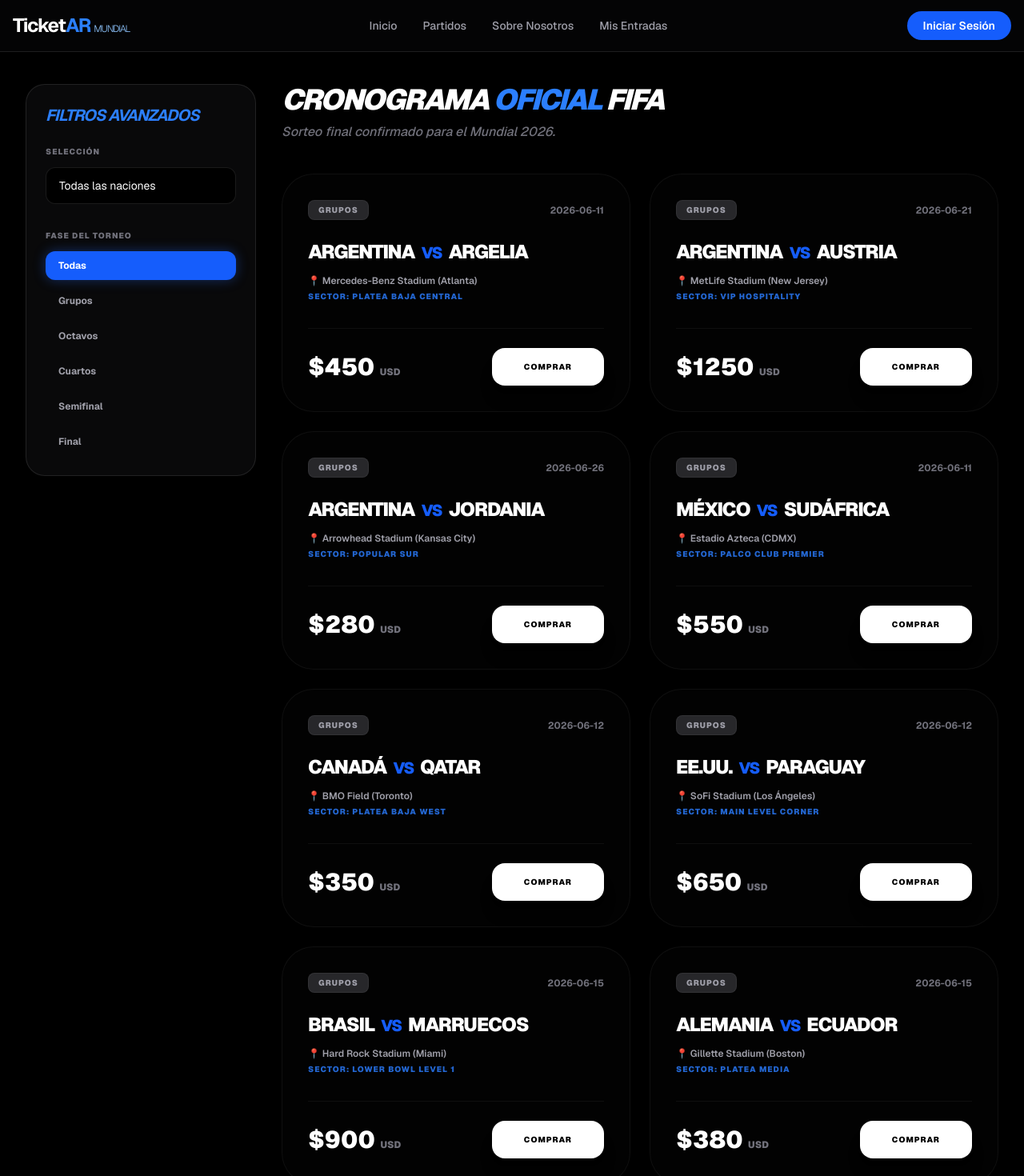
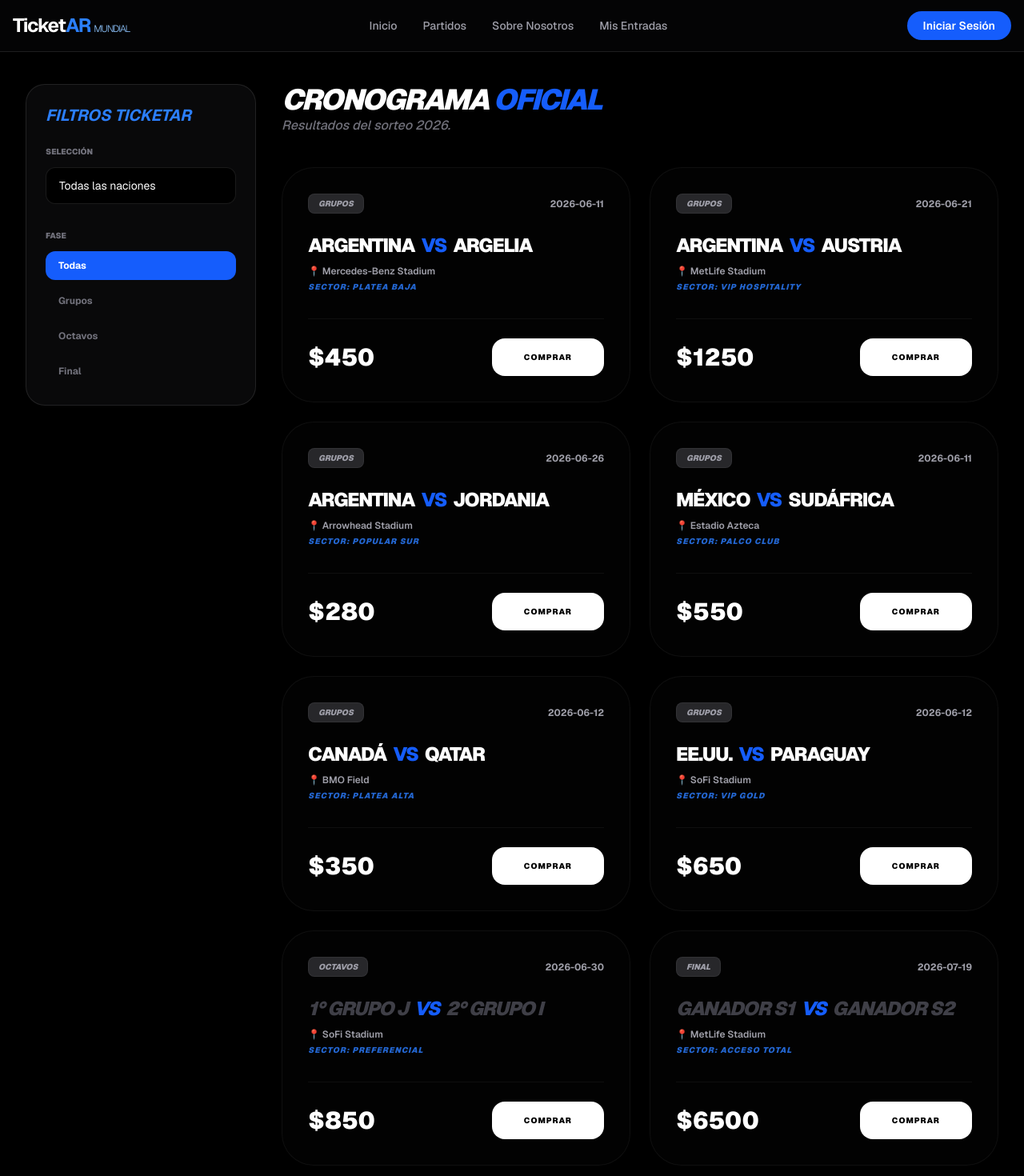
Before and after one commit to JuanmaInv/TicketAR---Mundial---UCP---2026-, a Next.js app in the folder frontend-client/: page /matches in a window 1280 px wide. Shown: the top 1470 px of the page at 80% size. Built offline with nearby package versions, Linux system fonts and the light colour scheme.

Commit message:
feat: definir interfaz de partidos y actualizar lógica de selección para el Mundial 2026

```diff
--- a/frontend-client/app/matches/page.tsx
+++ b/frontend-client/app/matches/page.tsx
@@ -2,69 +2,54 @@
 
 import { useState } from "react";
 
-// 1. LAS 48 SELECCIONES SEGÚN EL CRONOGRAMA DE LA IMAGEN
+// Definimos la interfaz para que TypeScript no tire error en el renderizado
+interface Match {
+  id: number;
+  teamA: string;
+  teamB: string;
+  phase: string;
+  date: string;
+  hour: string;
+  stadium: string;
+  sector: string;
+  price: number;
+  defined: boolean;
+}
+
+// 1. LISTA DE SELECCIONES (Sincronizada con tu cronograma)
 const SELECCIONES_2026 = [
-  "Argentina", "Argelia", "Austria", "Jordania", // Grupo J
-  "México", "Sudáfrica", "Corea del Sur", "Republica Checa", // Grupo A
-  "Canadá", "Bosnia", "Qatar", "Suiza", // Grupo B
-  "Brasil", "Marruecos", "Haití", "Escocia", // Grupo C
-  "EE.UU.", "Paraguay", "Australia", "Turquia", // Grupo D
-  "Alemania", "Curazao", "Costa de Marfil", "Ecuador", // Grupo E
-  "Holanda", "Japón", "Suecia", "Túnez", // Grupo F
-  "Bélgica", "Egipto", "Irán", "Nueva Zelanda", // Grupo G
-  "España", "Cabo Verde", "Arabia Saudita", "Uruguay", // Grupo H
-  "Francia", "Senegal", "Irak", "Noruega", // Grupo I
-  "Portugal", "RD del congo", "Uzbekistán", "Colombia", // Grupo K
-  "Inglaterra", "Croacia", "Ghana", "Panamá" // Grupo L
+  "Argentina", "Argelia", "Austria", "Jordania",
+  "México", "Sudáfrica", "Corea del Sur", "Republica checa",
+  "Canadá", "Bosnia", "Qatar", "Suiza",
+  "Brasil", "Marruecos", "Haití", "Escocia",
+  "EE.UU.", "Paraguay", "Australia", "Turquia",
+  "Alemania", "Curazao", "Costa de Marfil", "Ecuador",
+  "Holanda", "Japón", "Túnez", "Bélgica",
+  "Egipto", "Irán", "Nueva Zelanda", "España",
+  "Cabo Verde", "Arabia Saudita", "Uruguay", "Francia",
+  "Senegal", "Noruega", "Portugal", "Uzbekistán",
+  "Colombia", "Inglaterra", "Croacia", "Ghana", "Panamá"
 ].sort();
 
-// 2. MOCK DE PARTIDOS SEGÚN EL CRONOGRAMA DE LA IMAGEN
-const ALL_MATCHES = [
-  // --- GRUPO J: EL CAMINO DE ARGENTINA (OFICIAL SEGÚN IMAGEN) ---
-  { id: 1, teamA: "Argentina", teamB: "Argelia", phase: "Grupos", date: "2026-06-11", stadium: "Mercedes-Benz Stadium (Atlanta)", sector: "Platea Baja Central", price: 450, defined: true },
-  { id: 2, teamA: "Argentina", teamB: "Austria", phase: "Grupos", date: "2026-06-21", stadium: "MetLife Stadium (New Jersey)", sector: "VIP Hospitality", price: 1250, defined: true },
-  { id: 3, teamA: "Argentina", teamB: "Jordania", phase: "Grupos", date: "2026-06-26", stadium: "Arrowhead Stadium (Kansas City)", sector: "Popular Sur", price: 280, defined: true },
-
-  // --- PARTIDOS DE ANFITRIONES Y OTROS GRUPOS (SEGÚN IMAGEN) ---
-  { id: 4, teamA: "México", teamB: "Sudáfrica", phase: "Grupos", date: "2026-06-11", stadium: "Estadio Azteca (CDMX)", sector: "Palco Club Premier", price: 550, defined: true },
-  { id: 5, teamA: "Canadá", teamB: "Qatar", phase: "Grupos", date: "2026-06-12", stadium: "BMO Field (Toronto)", sector: "Platea Baja West", price: 350, defined: true },
-  { id: 6, teamA: "EE.UU.", teamB: "Paraguay", phase: "Grupos", date: "2026-06-12", stadium: "SoFi Stadium (Los Ángeles)", sector: "Main Level Corner", price: 650, defined: true },
-  { id: 7, teamA: "Brasil", teamB: "Marruecos", phase: "Grupos", date: "2026-06-15", stadium: "Hard Rock Stadium (Miami)", sector: "Lower Bowl Level 1", price: 900, defined: true },
-  { id: 8, teamA: "Alemania", teamB: "Ecuador", phase: "Grupos", date: "2026-06-15", stadium: "Gillette Stadium (Boston)", sector: "Platea Media", price: 380, defined: true },
-  { id: 9, teamA: "Holanda", teamB: "Japón", phase: "Grupos", date: "2026-06-16", stadium: "Levi's Stadium", sector: "Categoría 1", price: 420, defined: true },
-  { id: 10, teamA: "Bélgica", teamB: "Nueva Zelanda", phase: "Grupos", date: "2026-06-17", stadium: "NRG Stadium (Houston)", sector: "General Norte", price: 250, defined: true },
-  { id: 11, teamA: "España", teamB: "Uruguay", phase: "Grupos", date: "2026-06-16", stadium: "Lincoln Financial Field", sector: "Codo Preferencial", price: 480, defined: true },
-  { id: 12, teamA: "Francia", teamB: "Senegal", phase: "Grupos", date: "2026-06-18", stadium: "Lumen Field", sector: "Platea Alta East", price: 500, defined: true },
-  { id: 13, teamA: "Portugal", teamB: "Colombia", phase: "Grupos", date: "2026-06-20", stadium: "AT&T Stadium (Dallas)", sector: "Categoría 2", price: 600, defined: true },
-  { id: 14, teamA: "Inglaterra", teamB: "Croacia", phase: "Grupos", date: "2026-06-21", stadium: "MetLife Stadium", sector: "Platea Baja", price: 700, defined: true },
-
-  // Asegurando el resto de selecciones de la imagen
-  { id: 15, teamA: "Corea del Sur", teamB: "UEFA Playoff D", phase: "Grupos", date: "2026-06-13", stadium: "BC Place", sector: "General", price: 150, defined: true },
-  { id: 16, teamA: "Suiza", teamB: "UEFA Playoff A", phase: "Grupos", date: "2026-06-14", stadium: "Arrowhead Stadium", sector: "Categoría 3", price: 180, defined: true },
-  { id: 17, teamA: "Haití", teamB: "Escocia", phase: "Grupos", date: "2026-06-16", stadium: "Hard Rock Stadium", sector: "Popular", price: 120, defined: true },
-  { id: 18, teamA: "Australia", teamB: "UEFA Playoff C", phase: "Grupos", date: "2026-06-17", stadium: "SoFi Stadium", sector: "General", price: 200, defined: true },
-  { id: 19, teamA: "Curazao", teamB: "Costa de Marfil", phase: "Grupos", date: "2026-06-19", stadium: "NRG Stadium", sector: "Platea Alta", price: 140, defined: true },
-  { id: 20, teamA: "UEFA Playoff B", teamB: "Túnez", phase: "Grupos", date: "2026-06-20", stadium: "BMO Field", sector: "General", price: 130, defined: true },
-  { id: 21, teamA: "Egipto", teamB: "Irán", phase: "Grupos", date: "2026-06-22", stadium: "Gillette Stadium", sector: "Codo", price: 210, defined: true },
-  { id: 22, teamA: "Cabo Verde", teamB: "Arabia Saudita", phase: "Grupos", date: "2026-06-23", stadium: "Levi's Stadium", sector: "General", price: 110, defined: true },
-  { id: 23, teamA: "Intercontinental 2", teamB: "Noruega", phase: "Grupos", date: "2026-06-24", stadium: "Lumen Field", sector: "Categoría 3", price: 190, defined: true },
-  { id: 24, teamA: "Intercontinental 1", teamB: "Uzbekistán", phase: "Grupos", date: "2026-06-25", stadium: "AT&T Stadium", sector: "Platea Media", price: 160, defined: true },
-  { id: 25, teamA: "Ghana", teamB: "Panamá", phase: "Grupos", date: "2026-06-26", stadium: "Rice-Eccles Stadium", sector: "Popular", price: 140, defined: true },
-
-  // --- ELIMINATORIAS (DATOS OFICIALES FIFA) ---
-  { id: 101, teamA: "1° Grupo J", teamB: "2° Grupo I", phase: "Octavos", date: "2026-06-30", stadium: "SoFi Stadium (L.A.)", sector: "Platea Preferencial", price: 850, defined: false },
-  { id: 102, teamA: "Ganador R32-1", teamB: "Ganador R32-2", phase: "Cuartos", date: "2026-07-09", stadium: "Gillette Stadium (Boston)", sector: "Categoría 1 Premium", price: 1600, defined: false },
-  { id: 103, teamA: "Ganador Q1", teamB: "Ganador Q2", phase: "Semifinal", date: "2026-07-14", stadium: "AT&T Stadium (Dallas)", sector: "VIP Club Suite", price: 3800, defined: false },
-  { id: 104, teamA: "Ganador Semi 1", teamB: "Ganador Semi 2", phase: "Final", date: "2026-07-19", stadium: "MetLife Stadium (NY/NJ)", sector: "Acceso Total Estadio", price: 6500, defined: false },
+// 2. PARTIDOS (IDs únicos y sintaxis corregida)
+const ALL_MATCHES: Match[] = [
+  { id: 1, teamA: "Argentina", teamB: "Argelia", phase: "Grupos", date: "2026-06-11", hour: "21:00", stadium: "Mercedes-Benz Stadium", sector: "Platea Baja", price: 450, defined: true },
+  { id: 2, teamA: "Argentina", teamB: "Austria", phase: "Grupos", date: "2026-06-21", hour: "18:00", stadium: "MetLife Stadium", sector: "VIP Hospitality", price: 1250, defined: true },
+  { id: 3, teamA: "Argentina", teamB: "Jordania", phase: "Grupos", date: "2026-06-26", hour: "20:00", stadium: "Arrowhead Stadium", sector: "Popular Sur", price: 280, defined: true },
+  { id: 4, teamA: "México", teamB: "Sudáfrica", phase: "Grupos", date: "2026-06-11", hour: "17:00", stadium: "Estadio Azteca", sector: "Palco Club", price: 550, defined: true },
+  { id: 5, teamA: "Canadá", teamB: "Qatar", phase: "Grupos", date: "2026-06-12", hour: "20:00", stadium: "BMO Field", sector: "Platea Alta", price: 350, defined: true },
+  { id: 6, teamA: "EE.UU.", teamB: "Paraguay", phase: "Grupos", date: "2026-06-12", hour: "19:00", stadium: "SoFi Stadium", sector: "VIP Gold", price: 650, defined: true },
+  { id: 7, teamA: "1° Grupo J", teamB: "2° Grupo I", phase: "Octavos", date: "2026-06-30", hour: "21:00", stadium: "SoFi Stadium", sector: "Preferencial", price: 850, defined: false },
+  { id: 8, teamA: "Ganador S1", teamB: "Ganador S2", phase: "Final", date: "2026-07-19", hour: "19:00", stadium: "MetLife Stadium", sector: "Acceso Total", price: 6500, defined: false }
 ];
 
 export default function MatchesPage() {
   const [selectedTeam, setSelectedTeam] = useState("Todos");
   const [selectedPhase, setSelectedPhase] = useState("Todas");
 
-  const filteredMatches = ALL_MATCHES.filter((match) => {
-    const matchTeam = selectedTeam === "Todos" || match.teamA === selectedTeam || match.teamB === selectedTeam;
-    const matchPhase = selectedPhase === "Todas" || match.phase === selectedPhase;
+  const filteredMatches = ALL_MATCHES.filter((m) => {
+    const matchTeam = selectedTeam === "Todos" || m.teamA === selectedTeam || m.teamB === selectedTeam;
+    const matchPhase = selectedPhase === "Todas" || m.phase === selectedPhase;
     return matchTeam && matchPhase;
   });
 
@@ -72,36 +57,34 @@
     <main className="min-h-screen bg-black text-white py-10 px-4 md:px-8">
       <div className="max-w-7xl mx-auto flex flex-col md:flex-row gap-8">
 
-        {/* BARRA LATERAL DE FILTROS */}
+        {/* FILTROS */}
         <aside className="w-full md:w-72 space-y-8">
           <div className="glass-panel p-6 rounded-3xl border border-white/10 sticky top-24 bg-zinc-900/40">
-            <h2 className="text-xl font-bold mb-6 text-blue-500 italic uppercase tracking-tighter">Filtros Avanzados</h2>
+            <h2 className="text-xl font-bold mb-6 text-blue-500 italic uppercase">Filtros TicketAR</h2>
 
             <div className="mb-8">
-              <label className="block text-[10px] font-black text-zinc-500 uppercase mb-3 tracking-widest">Selección</label>
+              <label className="block text-[10px] font-black text-zinc-500 uppercase mb-3">Selección</label>
               <select
                 onChange={(e) => setSelectedTeam(e.target.value)}
-                className="w-full bg-black border border-white/10 rounded-xl px-4 py-3 text-sm focus:ring-2 focus:ring-blue-600 outline-none transition-all appearance-none"
+                className="w-full bg-black border border-white/10 rounded-xl px-4 py-3 text-sm focus:ring-2 focus:ring-blue-600 outline-none appearance-none"
               >
                 <option value="Todos">Todas las naciones</option>
-                {SELECCIONES_2026.map(team => (
-                  <option key={team} value={team}>{team}</option>
-                ))}
+                {SELECCIONES_2026.map(t => <option key={t} value={t}>{t}</option>)}
               </select>
             </div>
 
             <div>
-              <label className="block text-[10px] font-black text-zinc-500 uppercase mb-3 tracking-widest">Fase del Torneo</label>
-              <div className="grid grid-cols-1 gap-2">
-                {["Todas", "Grupos", "Octavos", "Cuartos", "Semifinal", "Final"].map((phase) => (
+              <label className="block text-[10px] font-black text-zinc-500 uppercase mb-3">Fase</label>
+              <div className="flex flex-col gap-2">
+                {["Todas", "Grupos", "Octavos", "Final"].map(p => (
                   <button
-                    key={phase}
-                    onClick={() => setSelectedPhase(phase)}
+                    key={p}
+                    onClick={() => setSelectedPhase(p)}
                     className={`text-left px-4 py-2.5 rounded-xl text-xs font-bold transition-all ${
-                      selectedPhase === phase ? "bg-blue-600 text-white shadow-[0_0_15px_rgba(37,99,235,0.4)]" : "text-zinc-400 hover:bg-white/5"
+                      selectedPhase === p ? "bg-blue-600 text-white" : "text-zinc-500 hover:bg-white/5"
                     }`}
                   >
-                    {phase}
+                    {p}
                   </button>
                 ))}
               </div>
@@ -109,43 +92,36 @@
           </div>
         </aside>
 
-        {/* LISTADO DE PARTIDOS */}
+        {/* LISTADO */}
         <section className="flex-1">
-          <div className="mb-10">
-            <h1 className="text-4xl font-black italic mb-2 tracking-tighter uppercase">Cronograma <span className="text-blue-500">Oficial</span> FIFA</h1>
-            <p className="text-zinc-500 font-medium italic">Sorteo final confirmado para el Mundial 2026.</p>
-          </div>
+          <header className="mb-10">
+            <h1 className="text-4xl font-black italic uppercase tracking-tighter">Cronograma <span className="text-blue-600">Oficial</span></h1>
+            <p className="text-zinc-500 font-medium italic italic">Resultados del sorteo 2026.</p>
+          </header>
 
           <div className="grid grid-cols-1 xl:grid-cols-2 gap-6">
             {filteredMatches.map((match) => (
-              <div key={match.id} className="group glass-panel p-8 rounded-[2.5rem] border border-white/5 hover:border-blue-600/40 transition-all duration-500 bg-zinc-900/10">
+              <div key={match.id} className="group glass-panel p-8 rounded-[2.5rem] border border-white/5 bg-zinc-900/10 hover:border-blue-600/40 transition-all duration-500">
                 <div className="flex justify-between items-center mb-6">
-                  <span className="px-3 py-1 bg-zinc-800 text-zinc-400 text-[10px] font-black uppercase tracking-widest rounded-lg border border-white/5">
+                  <span className="px-3 py-1 bg-zinc-800 text-zinc-400 text-[10px] font-black uppercase rounded-lg border border-white/5 italic">
                     {match.phase}
                   </span>
-                  <span className="text-zinc-500 text-xs font-bold">{match.date}</span>
+                  <span className="text-zinc-400 text-xs font-bold">{match.date}</span>
                 </div>
 
-                <div className="flex flex-col gap-1 mb-8">
-                  {match.defined ? (
-                    <h3 className="text-2xl font-black tracking-tighter uppercase">
-                      {match.teamA} <span className="text-blue-600 mx-1 text-xl">VS</span> {match.teamB}
-                    </h3>
-                  ) : (
-                    <div className="space-y-1">
-                      <h3 className="text-2xl font-black tracking-tighter text-zinc-600 italic uppercase">Por definir</h3>
-                      <p className="text-[10px] text-blue-400 font-black uppercase tracking-widest">{match.teamA} vs {match.teamB}</p>
-                    </div>
-                  )}
+                <div className="mb-8">
+                  <h3 className={`text-2xl font-black tracking-tighter uppercase ${!match.defined ? 'text-zinc-700 italic' : 'text-white'}`}>
+                    {match.teamA} <span className="text-blue-600 mx-1">VS</span> {match.teamB}
+                  </h3>
                   <div className="mt-2">
                     <p className="text-zinc-400 text-xs font-semibold">📍 {match.stadium}</p>
-                    <p className="text-blue-500/80 text-[10px] font-black uppercase tracking-widest mt-1">Sector: {match.sector}</p>
+                    <p className="text-blue-500/80 text-[10px] font-black uppercase mt-1 italic tracking-widest">Sector: {match.sector}</p>
                   </div>
                 </div>
 
                 <div className="flex justify-between items-center pt-6 border-t border-white/5">
-                  <p className="text-3xl font-black text-white">${match.price} <span className="text-xs text-zinc-500">USD</span></p>
-                  <button className="bg-white text-black px-10 py-4 rounded-2xl font-black text-[10px] uppercase tracking-widest hover:bg-blue-600 hover:text-white transition-all transform group-hover:scale-105 shadow-xl">
+                  <p className="text-3xl font-black text-white">${match.price}</p>
+                  <button className="bg-white text-black px-10 py-4 rounded-2xl font-black text-[10px] uppercase tracking-widest hover:bg-blue-600 hover:text-white transition-all transform group-hover:scale-105">
                     Comprar
                   </button>
                 </div>
```
